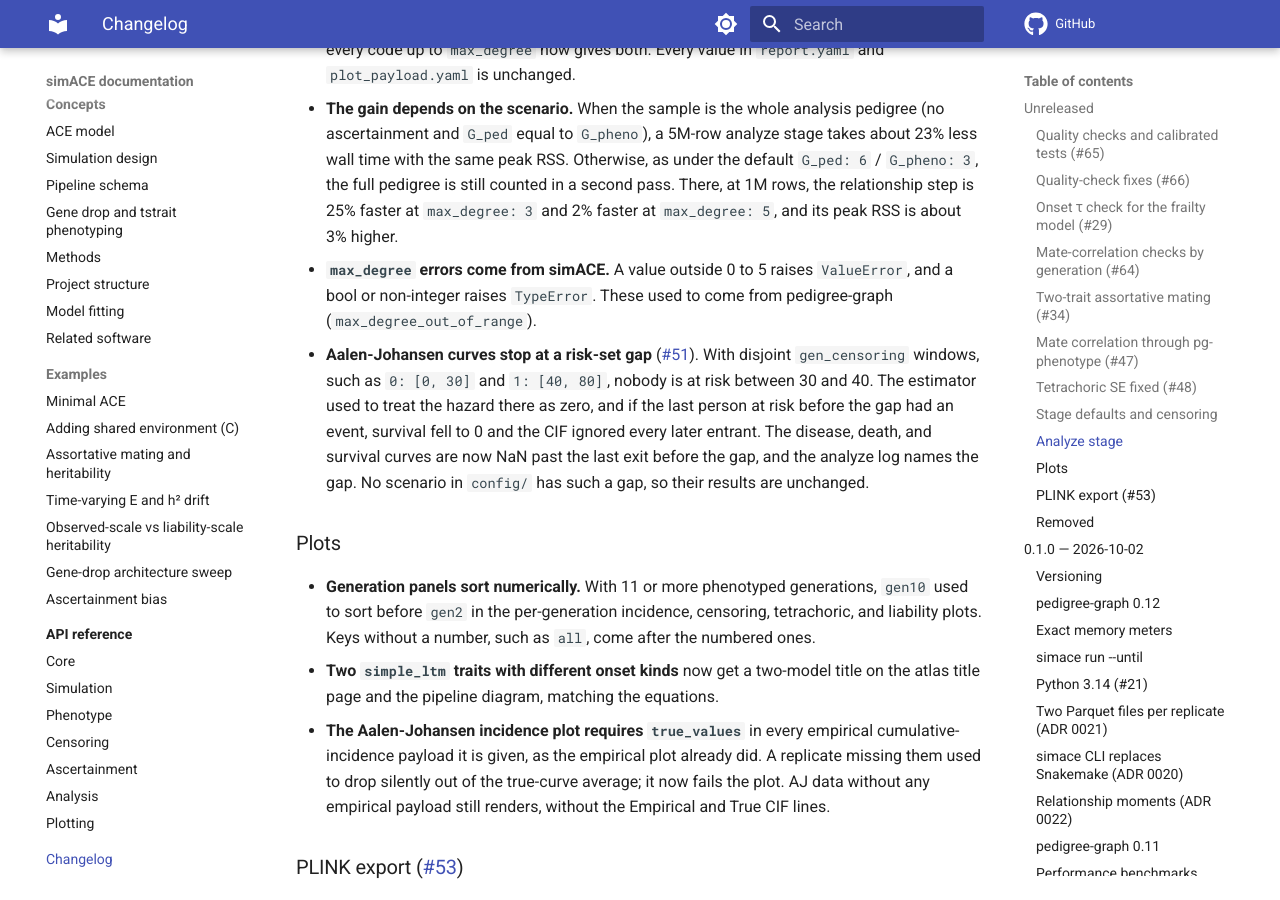
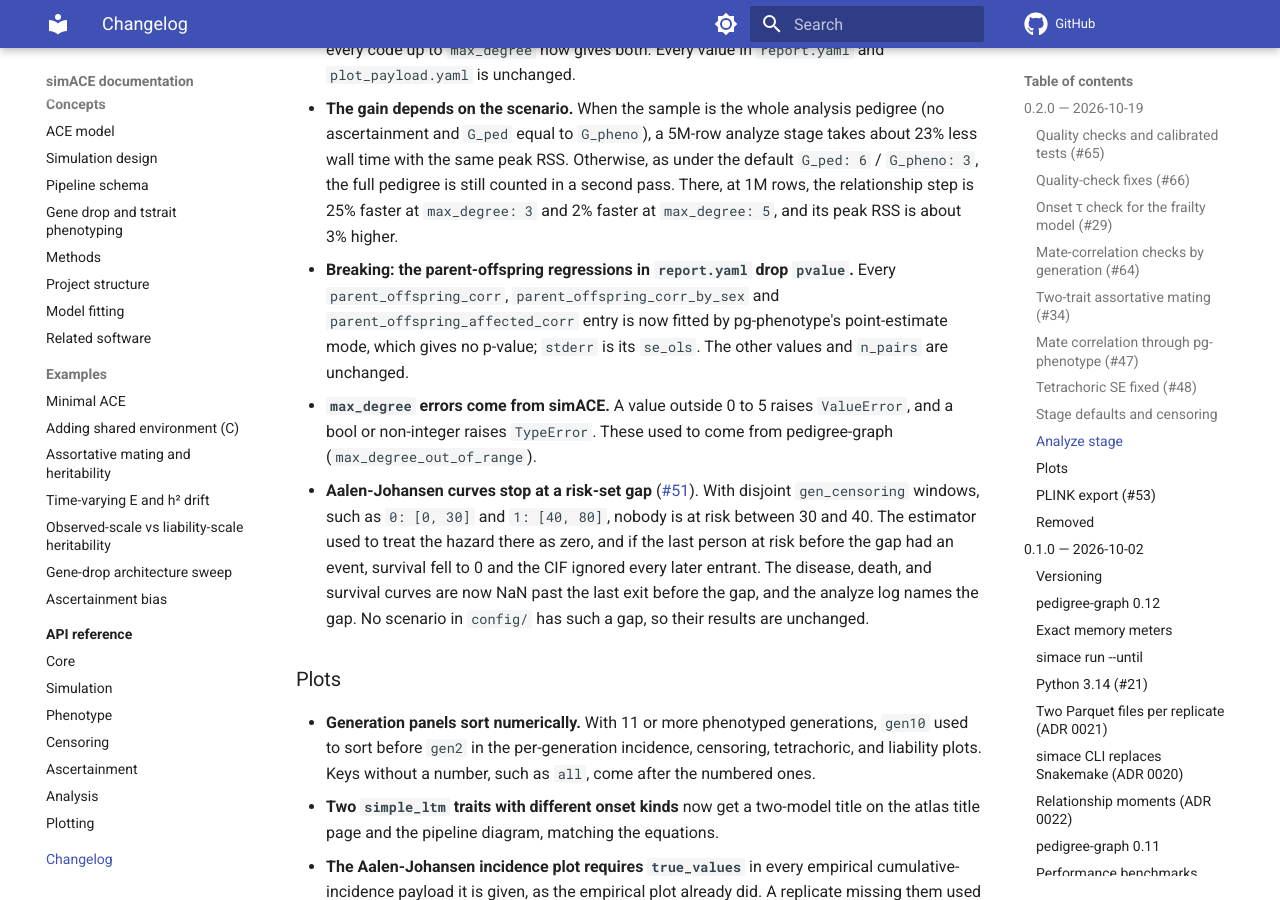
Before and after one commit to rwaples/simACE, an MkDocs documentation site: the page built from docs/changelog.md, in a window 1280 px wide and 900 px high, scrolled down 6442 px. Built offline with MkDocs 1.6.1 and Material for MkDocs 9.7.7, drawn with Linux system fonts in a browser that asks for light colours; comment, search, counter and statistics services are not loaded; some of the changed text lies outside the part shown.

Commit message:
Head the changelog at 0.2.0 and note the removed PO pvalue
0.2.0 is a minor release (ADR 0023): simace validate's recorded-pedigree
form and its --params flag are gone (#65), and c655f40 removed pvalue from
report.yaml's parent-offspring regression entries, which the changelog did
not yet say.

```diff
--- a/docs/changelog.md
+++ b/docs/changelog.md
@@ -10,7 +10,7 @@ change that breaks the command line, configuration keys, or result files
 CalVer (`YYYY.MM[.patch]`). The 0.1.0 section also lists the changes those
 releases shipped after 2026.05.3.
 
-## Unreleased
+## 0.2.0 — 2026-10-19
 
 ### Quality checks and calibrated tests ([#65](https://github.com/rwaples/simACE/issues/65))
 
@@ -298,6 +298,11 @@ releases shipped after 2026.05.3.
   pedigree is still counted in a second pass. There, at 1M rows, the
   relationship step is 25% faster at `max_degree: 3` and 2% faster at
   `max_degree: 5`, and its peak RSS is about 3% higher.
+- **Breaking: the parent-offspring regressions in `report.yaml` drop
+  `pvalue`.** Every `parent_offspring_corr`, `parent_offspring_corr_by_sex`
+  and `parent_offspring_affected_corr` entry is now fitted by
+  pg-phenotype's point-estimate mode, which gives no p-value; `stderr` is
+  its `se_ols`. The other values and `n_pairs` are unchanged.
 - **`max_degree` errors come from simACE.** A value outside 0 to 5 raises
   `ValueError`, and a bool or non-integer raises `TypeError`. These used to
   come from pedigree-graph (`max_degree_out_of_range`).
```
